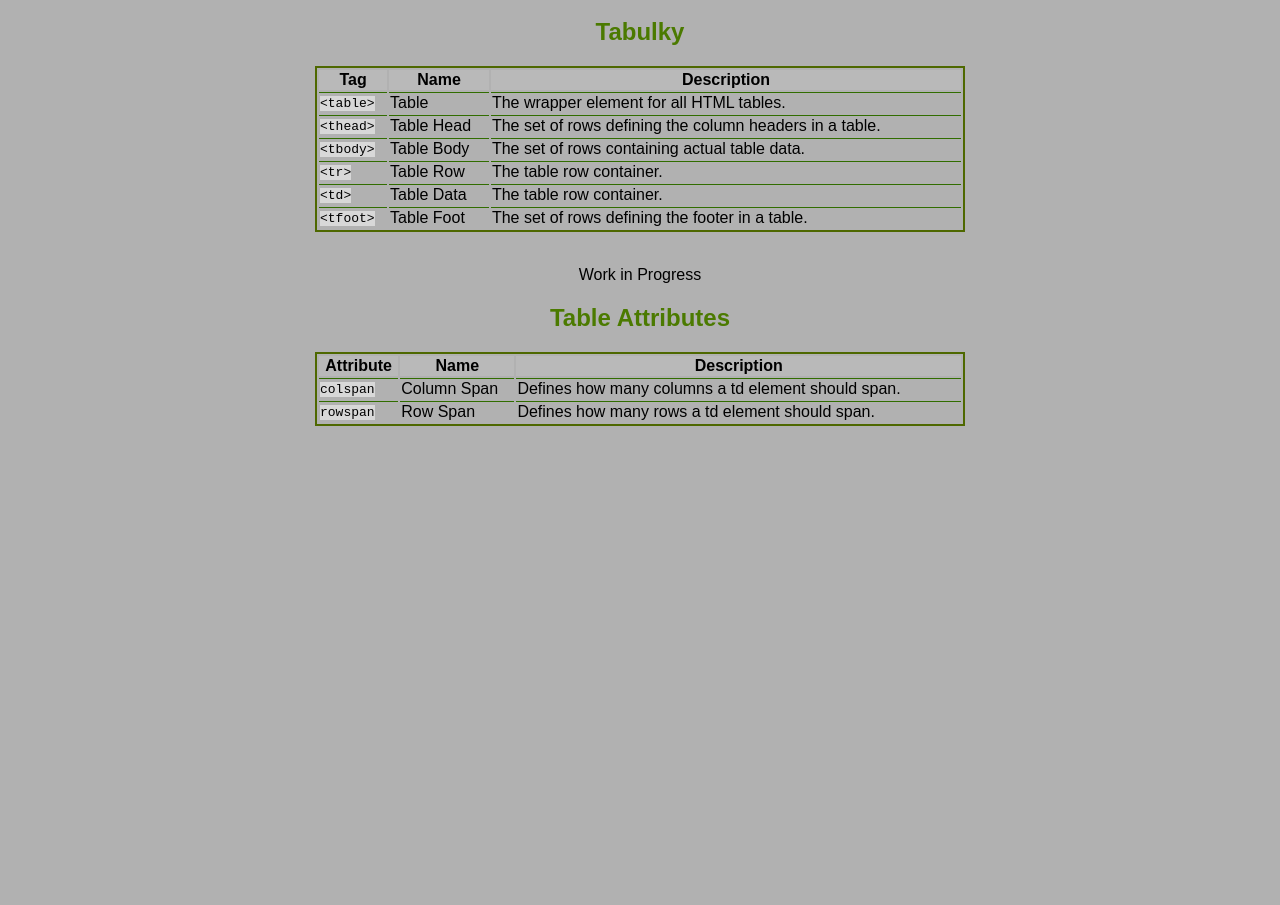
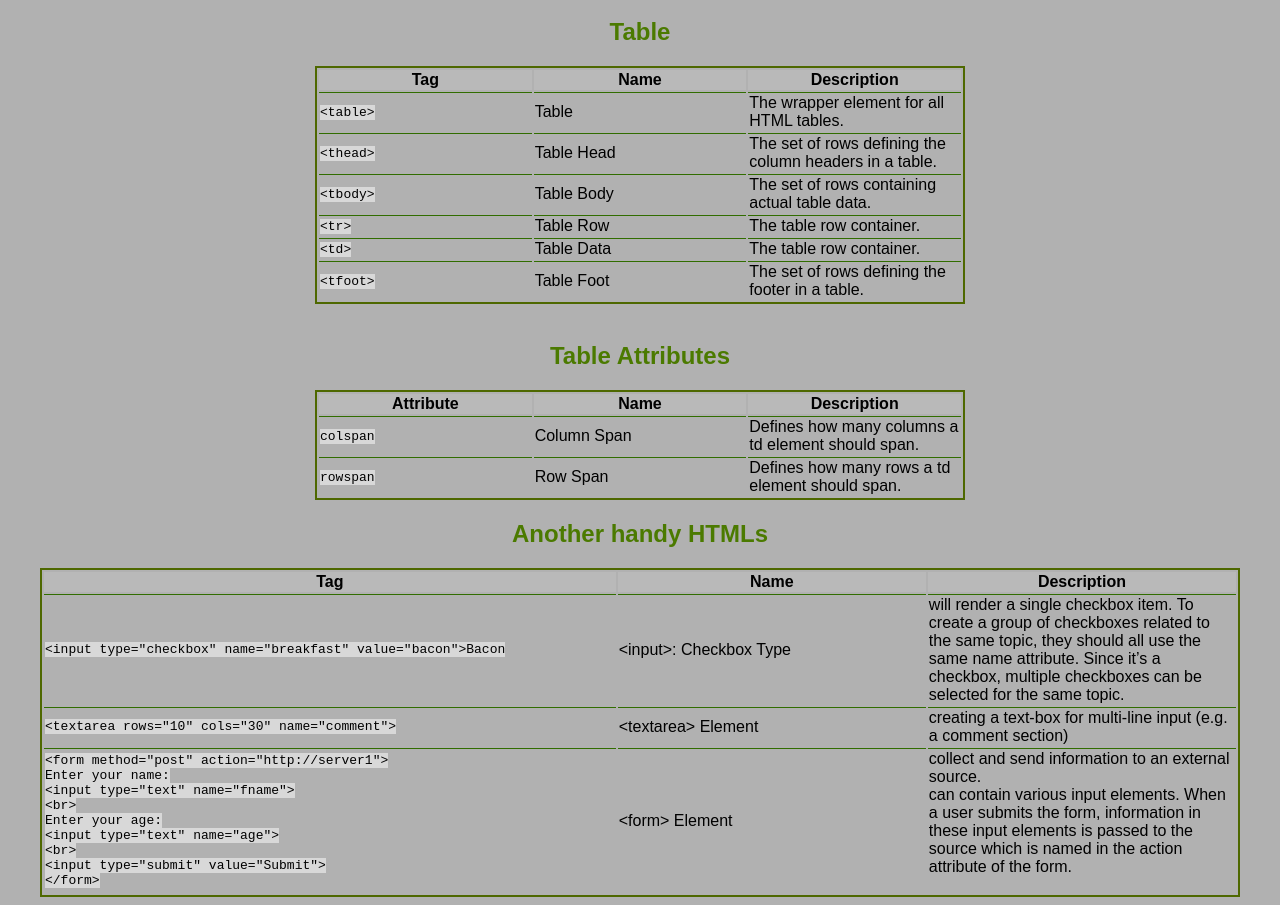
Before and after one commit to Spektrakilla/cheatsheet--codeacademy---css-html, a plain HTML site: page index.html in a window 1280 px wide. Shown: the part 48-953 px from the top of the page. Before the commit the page ends 800 px from the top, so only its background shows below. Drawn offline with Linux system fonts and the light colour scheme.

Commit message:
added content

```diff
--- a/index.html
+++ b/index.html
@@ -1,9 +1,10 @@
 <html><head>
     <link rel="stylesheet" href="./styles.css" type="text/css">
+    <title>CodeAcademy project - CheatSheet</title>
   </head>
   <body>
     <h1>HTML a CSS základy</h1>
-    <h2>Tabulky</h2>
+    <h2>Table</h2>
     <table>
       <thead>
         <tr><th>Tag</th>
@@ -44,7 +45,6 @@
       </tbody>
     </table>
     <br>
-    <p>Work in Progress</p>
     <h2>Table Attributes</h2>
     <table>
       <thead>
@@ -65,4 +65,48 @@
         </tr>
       </tbody>
     </table>
+    <h2>Another handy HTMLs</h2>
+    <table id="2">
+      <thead>
+        <tr><th>Tag</th>
+        <th>Name</th>
+        <th>Description</th>
+      </tr></thead>
+      <tbody>
+        <tr>
+          <td><span class="code">&lt;input type="checkbox" name="breakfast" value="bacon">Bacon</span></td>
+          <td>&lt;input&gt;: Checkbox Type
+          </td>
+          <td>will render a single checkbox item. To create a group of checkboxes related to the same topic, they should all use the same name attribute. Since it’s a checkbox, multiple checkboxes can be selected for the same topic.</td>
+        </tr>
+        <tr>
+          <td><span class="code">&lt;textarea rows="10" cols="30" name="comment"></textarea&gt;</span></td>
+          <td>&lt;textarea&gt; Element</td>
+          <td>creating a text-box for multi-line input (e.g. a comment section)</td>
+        </tr>
+        <tr>
+          <td><span class="code">&lt;form method="post" action="http://server1">
+            <br>
+            Enter your name:
+            <br>
+            &lt;input type="text" name="fname">
+            <br>
+            &lt;br&gt;
+            <br>
+            Enter your age:
+            <br>
+            &lt;input type="text" name="age">
+            <br>
+            &lt;br&gt;
+            <br>
+            &lt;input type="submit" value="Submit">
+            <br>
+            &lt;/form></textarea&gt;</span></td>
+          <td>&lt;form&gt; Element</td>
+          <td>collect and send information to an external source.
+
+            <form> can contain various input elements. When a user submits the form, information in these input elements is passed to the source which is named in the action attribute of the form.</td>
+        </tr>
+
+      </tbody>
 </body></html>
--- a/styles.css
+++ b/styles.css
@@ -18,19 +18,22 @@ table {
   margin: 0 auto;
 }
 
+[id="2"] {
+border: 2px solid rgb(78, 104, 0);
+width: 1200px;
+margin: 0 auto;
+}
+
 thead {
   background-color: rgb(185, 185, 185);
 }
 
 td {
   border-top: 1px solid rgb(49, 109, 0);
+  width: 100px;
 }
 
 .code {
   font-family: monospace;
   background-color: rgb(216, 216, 216);
 }
-
-p {
-  text-align: center;
-}
```
